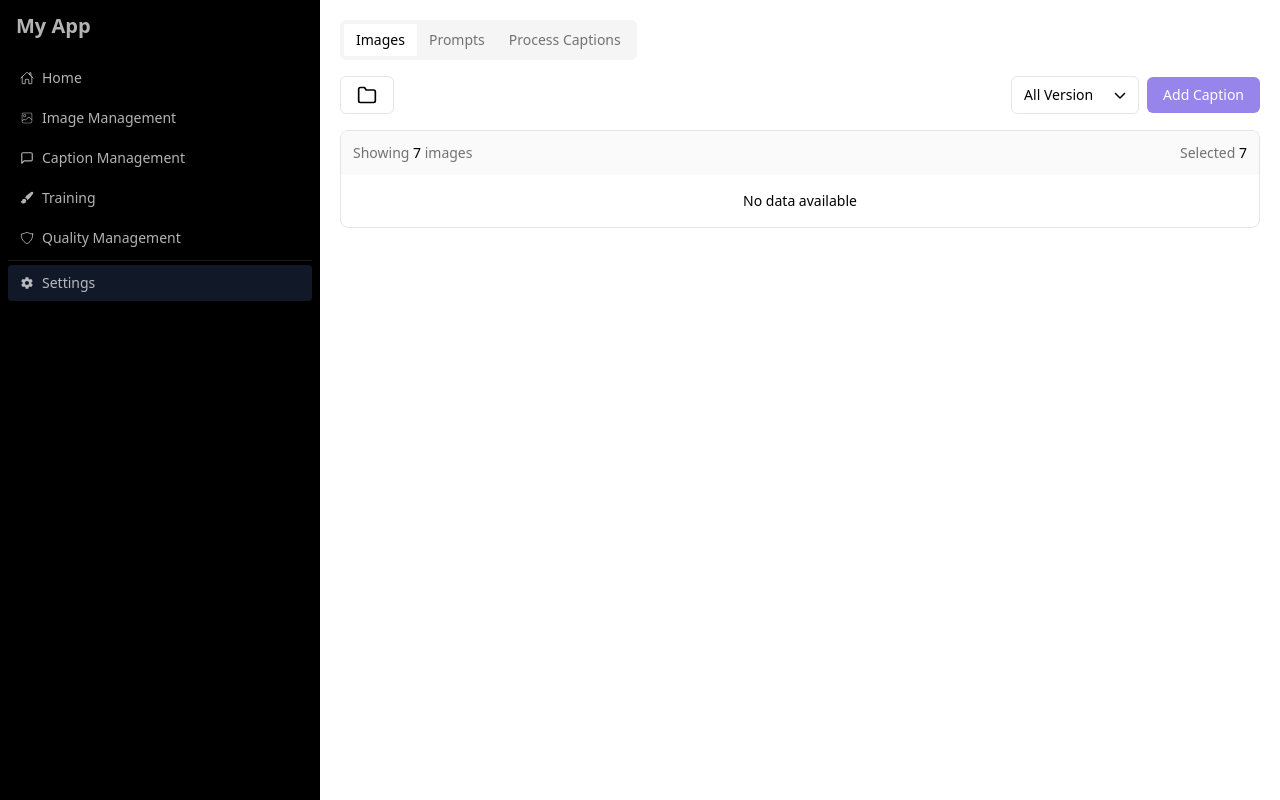
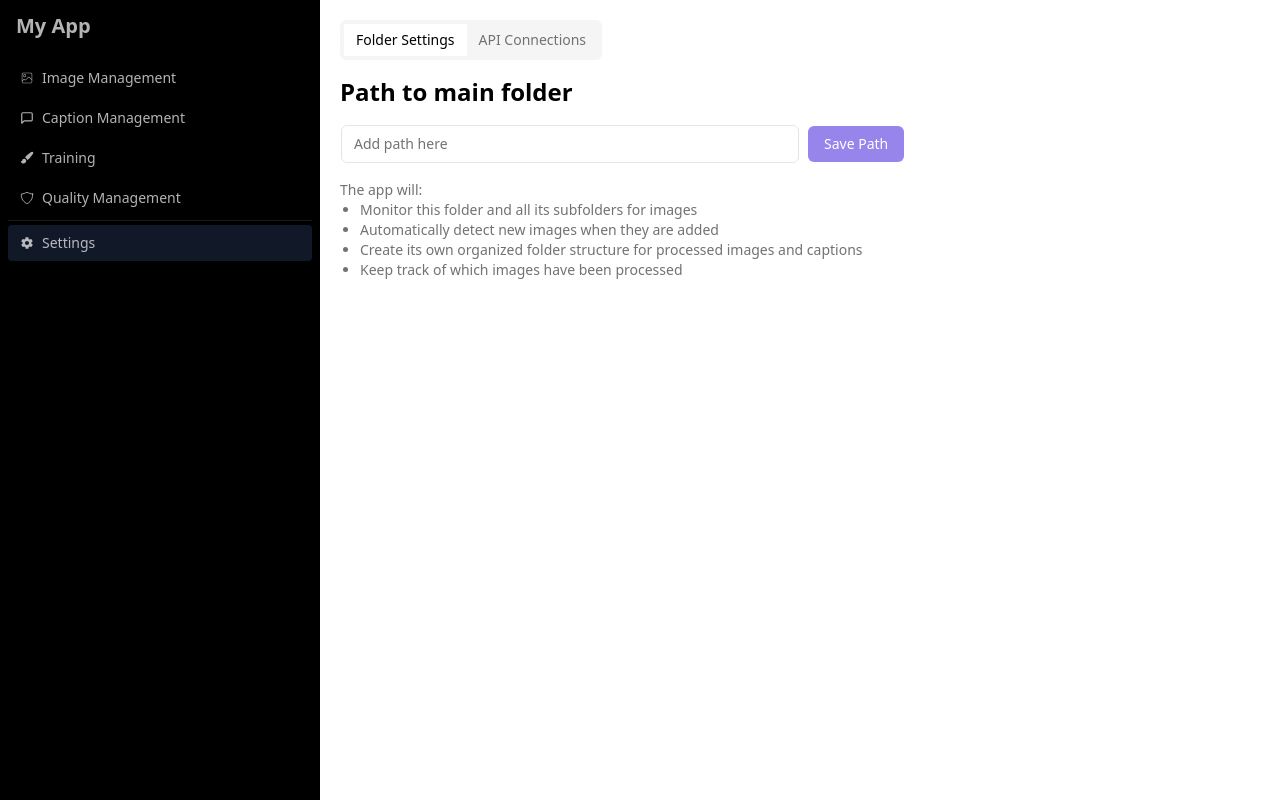
Before and after one commit to sdjunesix/electron-manage-images, a React (Vite) app: page /#/settings in a window 1280 px wide. Built offline with nearby package versions, Linux system fonts and the light colour scheme.

Commit message:
add ui settings page

```diff
--- a/src/constants/routes.ts
+++ b/src/constants/routes.ts
@@ -1,8 +1,9 @@
-import { HomePage } from '@pages/home';
 import { ImageManagementPage } from '@pages/image-management';
 import { CaptionManagementPage } from '@pages/cation-management';
+import { TrainingPage } from '@pages/training';
+import { QualityManagementPage } from '@pages/quality-management';
+import { SettingsPage } from '@pages/settings';
 
-import { IoHomeOutline } from 'react-icons/io5';
 import { CiImageOn } from 'react-icons/ci';
 import { FiMessageSquare } from 'react-icons/fi';
 import { HiMiniPaintBrush } from 'react-icons/hi2';
@@ -12,12 +13,6 @@ import { IoMdSettings } from 'react-icons/io';
 export const ROUTES = [
   {
     path: '/',
-    title: 'Home',
-    Icon: IoHomeOutline,
-    Component: HomePage,
-  },
-  {
-    path: '/images',
     title: 'Image Management',
     Icon: CiImageOn,
     Component: ImageManagementPage,
@@ -32,18 +27,18 @@ export const ROUTES = [
     path: '/training',
     title: 'Training',
     Icon: HiMiniPaintBrush,
-    Component: CaptionManagementPage,
+    Component: TrainingPage,
   },
   {
     path: '/quality',
     title: 'Quality Management',
     Icon: IoShieldOutline,
-    Component: CaptionManagementPage,
+    Component: QualityManagementPage,
   },
   {
     path: '/settings',
     title: 'Settings',
     Icon: IoMdSettings,
-    Component: CaptionManagementPage,
+    Component: SettingsPage,
   },
 ];
--- a/src/pages/home/index.tsx
+++ /dev/null
@@ -1,5 +0,0 @@
-import React from 'react';
-
-export const HomePage = () => {
-  return <div>HomePage</div>;
-};
--- a/src/pages/image-management/index.tsx
+++ b/src/pages/image-management/index.tsx
@@ -151,11 +151,11 @@ export const ImageManagementPage: FC = () => {
     //   if (nodeAfterUnassigned.id === targetNode.id && position === 'above') return;
     // }
 
-    if (position === 'inside') {
-      const targetLevel = targetNode.id.split('.').length;
-      console.log(targetNode.id, targetLevel);
-      if (targetLevel > 1 && draggedNode.children && draggedNode.children.length > 0) return;
-    }
+    // if (position === 'inside') {
+    //   const targetLevel = targetNode.id.split('.').length;
+    //   console.log(targetNode.id, targetLevel);
+    //   if (targetLevel > 1 && draggedNode.children && draggedNode.children.length > 0) return;
+    // }
 
     const newTreeData = [...rootData.children];
 
--- /dev/null
+++ b/src/pages/quality-management/index.tsx
@@ -0,0 +1,5 @@
+import { FC } from 'react';
+
+export const QualityManagementPage: FC = () => {
+  return <div>Quality Management</div>;
+};
--- /dev/null
+++ b/src/pages/settings/index.tsx
@@ -0,0 +1,61 @@
+import { FC, useState } from 'react';
+import { ButtonPrimary, Input, Label, Tabs } from '@components';
+
+export const SettingsPage: FC = () => {
+  const [selectedTab, setSelectedTab] = useState('Folder Settings');
+  const [inputPathFolder, setInputPathFolder] = useState<string>('');
+  const [inputApiKeyOpenAI, setInputApiKeyOpenAI] = useState<string>('');
+  const [inputApiKeyClaude, setInputApiKeyClaude] = useState<string>('');
+
+  return (
+    <div className="p-5 space-y-4">
+      <Tabs tabs={['Folder Settings', 'API Connections']} currentTab={selectedTab} onSelect={setSelectedTab} />
+      {selectedTab === 'Folder Settings' && (
+        <div className="space-y-4">
+          <h1 className="text-2xl font-semibold">Path to main folder</h1>
+          <div className="flex items-center space-x-2">
+            <div className="w-1/2">
+              <Input placeholder="Add path here" value={inputPathFolder} onChange={(e) => setInputPathFolder(e.target.value)} />
+            </div>
+            <ButtonPrimary>Save Path</ButtonPrimary>
+          </div>
+          <div className="text-muted_foreground">
+            <p>The app will:</p>
+            <ul className="list-disc pl-5">
+              <li>Monitor this folder and all its subfolders for images</li>
+              <li>Automatically detect new images when they are added</li>
+              <li>Create its own organized folder structure for processed images and captions</li>
+              <li>Keep track of which images have been processed</li>
+            </ul>
+          </div>
+        </div>
+      )}
+      {selectedTab === 'API Connections' && (
+        <div className="space-y-6">
+          <div className="border border-line rounded-lg p-4 w-2/3 space-y-4">
+            <div className="flex justify-between items-center space-x-2">
+              <h1 className="text-lg font-medium">OpenAI API Configuration</h1>
+              <p className="flex-none text-muted_foreground">$0.00 USD</p>
+            </div>
+            <div>
+              <Label>API Key</Label>
+              <Input placeholder="Enter your OpenAI key" value={inputApiKeyOpenAI} onChange={(e) => setInputApiKeyOpenAI(e.target.value)} />
+            </div>
+            <ButtonPrimary className="w-full">Save OpenAI Configuration</ButtonPrimary>
+          </div>
+          <div className="border border-line rounded-lg p-4 w-2/3 space-y-4">
+            <div className="flex justify-between items-center space-x-2">
+              <h1 className="text-lg font-medium">Anthropic (Claude) API Configuration</h1>
+              <p className="flex-none text-muted_foreground">$0.00 USD</p>
+            </div>
+            <div>
+              <Label>API Key</Label>
+              <Input placeholder="Enter your Claude key" value={inputApiKeyClaude} onChange={(e) => setInputApiKeyClaude(e.target.value)} />
+            </div>
+            <ButtonPrimary className="w-full">Save Claude Configuration</ButtonPrimary>
+          </div>
+        </div>
+      )}
+    </div>
+  );
+};
--- /dev/null
+++ b/src/pages/training/index.tsx
@@ -0,0 +1,5 @@
+import { FC } from 'react';
+
+export const TrainingPage: FC = () => {
+  return <div>TrainingPage</div>;
+};
```
